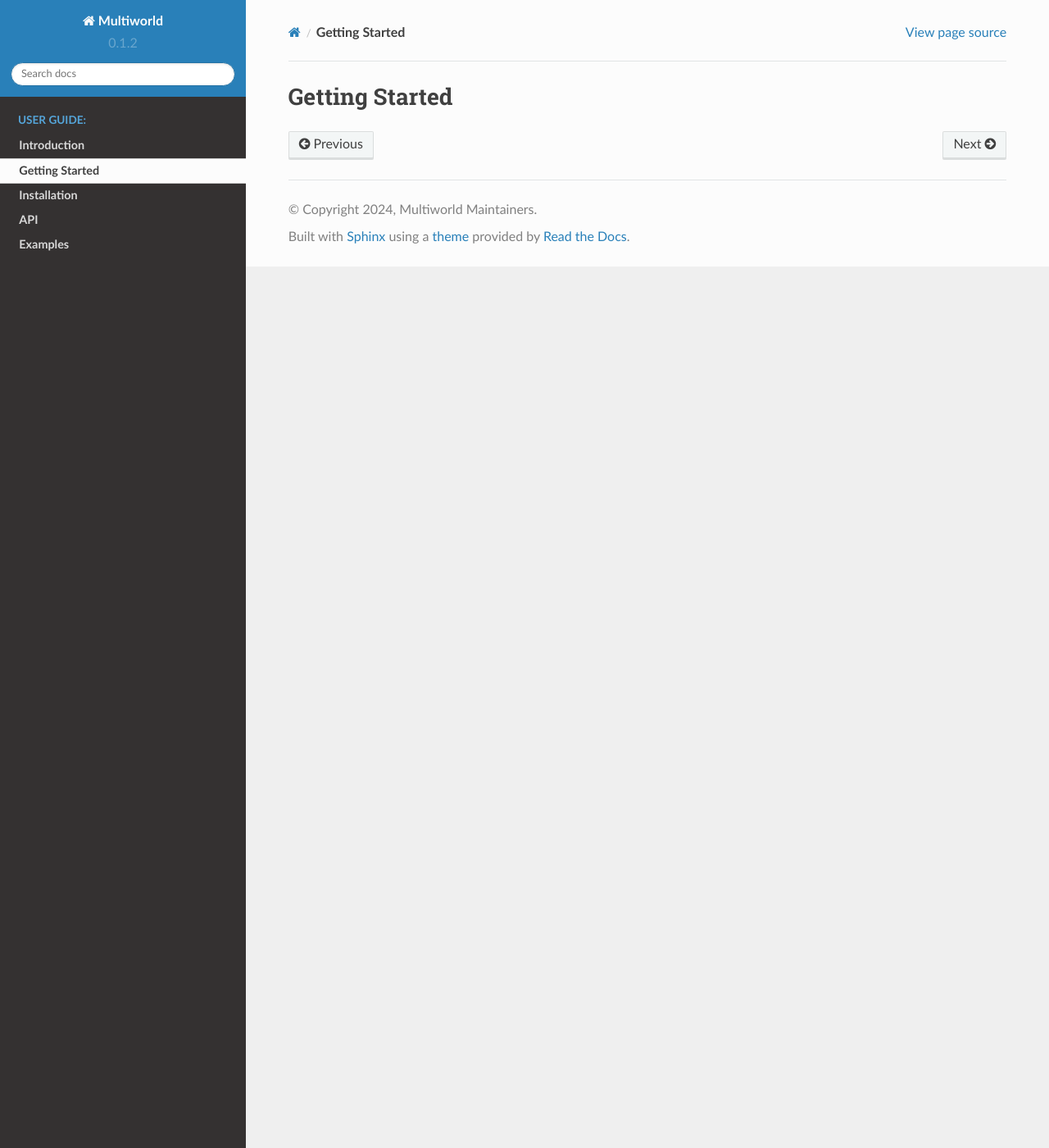
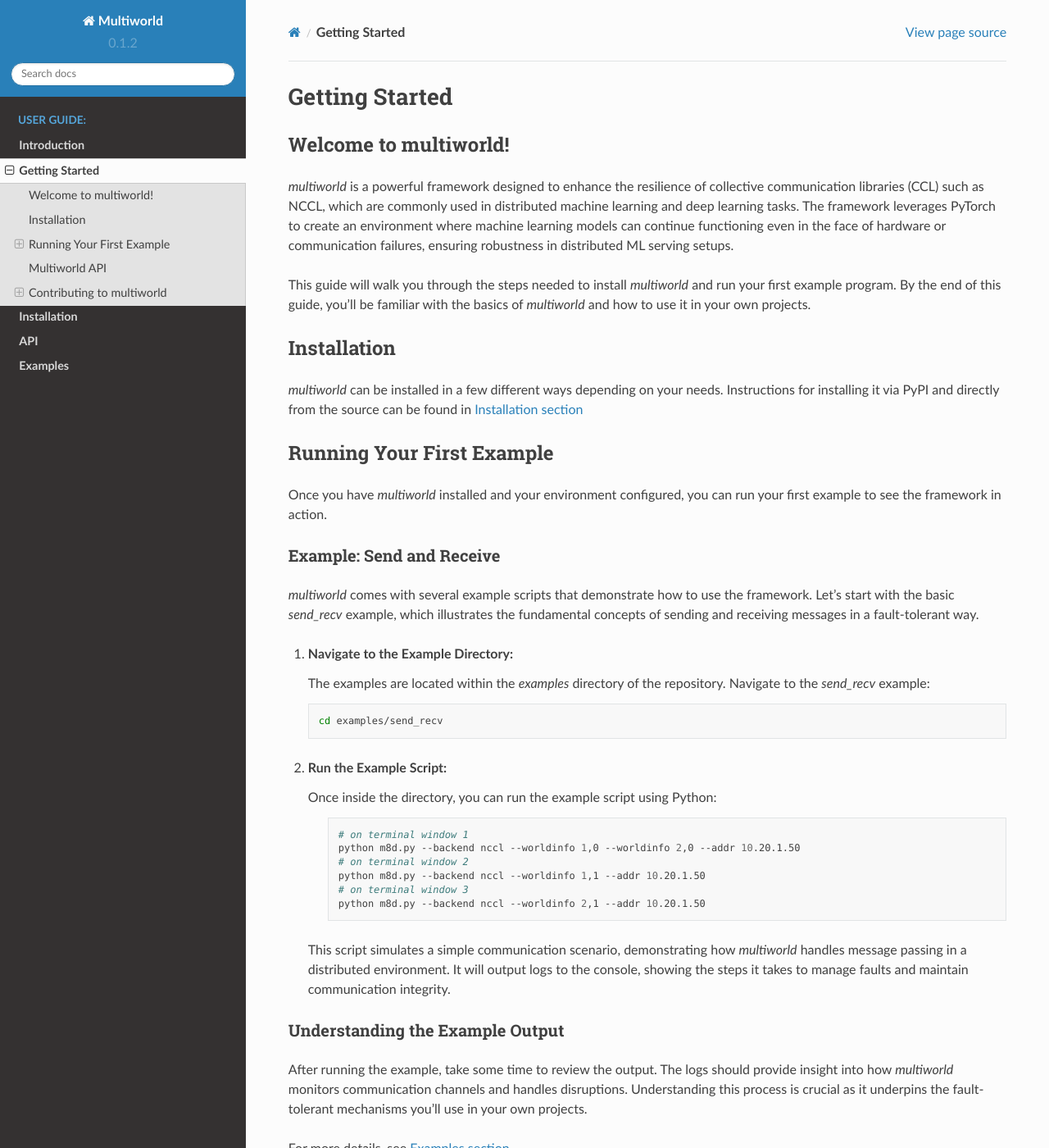
Before and after one commit to cisco-open/pymultiworld, a Sphinx documentation site: the page built from docs/source/sections/getting_started.rst, in a window 1280 px wide and 1400 px high. Shown: the whole window at 82% size. Built offline with Sphinx 7.4.7 and the Read the Docs theme 2.0.0, drawn with Linux system fonts in a browser that asks for light colours; some of the changed text lies outside the part shown.

Commit message:
docs: getting started section (#75)
added content on getting started rst file

Co-authored-by: Rares Gaia <ragaia@cisco.com>

```diff
--- a/docs/source/sections/getting_started.rst
+++ b/docs/source/sections/getting_started.rst
@@ -3,3 +3,63 @@
 ===================
 **Getting Started**
 ===================
+
+Welcome to multiworld!
+------------------------
+`multiworld` is a powerful framework designed to enhance the resilience of collective communication libraries (CCL) such as NCCL, which are commonly used in distributed machine learning and deep learning tasks. The framework leverages PyTorch to create an environment where machine learning models can continue functioning even in the face of hardware or communication failures, ensuring robustness in distributed ML serving setups.
+
+This guide will walk you through the steps needed to install `multiworld` and run your first example program. By the end of this guide, you’ll be familiar with the basics of `multiworld` and how to use it in your own projects.
+
+Installation
+------------
+`multiworld` can be installed in a few different ways depending on your needs. Instructions for installing it via PyPI and directly from the source can be found in :ref:`Installation section <installation>`
+
+Running Your First Example
+---------------------------
+Once you have `multiworld` installed and your environment configured, you can run your first example to see the framework in action.
+
+Example: Send and Receive
+^^^^^^^^^^^^^^^^^^^^^^^^^
+`multiworld` comes with several example scripts that demonstrate how to use the framework. Let's start with the basic `send_recv` example, which illustrates the fundamental concepts of sending and receiving messages in a fault-tolerant way.
+
+1. **Navigate to the Example Directory:**
+
+   The examples are located within the `examples` directory of the repository. Navigate to the `send_recv` example:
+
+   .. code-block:: bash
+
+       cd examples/send_recv
+
+2. **Run the Example Script:**
+
+   Once inside the directory, you can run the example script using Python:
+
+    .. code:: bash
+
+        # on terminal window 1
+        python m8d.py --backend nccl --worldinfo 1,0 --worldinfo 2,0 --addr 10.20.1.50
+        # on terminal window 2
+        python m8d.py --backend nccl --worldinfo 1,1 --addr 10.20.1.50
+        # on terminal window 3
+        python m8d.py --backend nccl --worldinfo 2,1 --addr 10.20.1.50
+
+   This script simulates a simple communication scenario, demonstrating how `multiworld` handles message passing in a distributed environment. It will output logs to the console, showing the steps it takes to manage faults and maintain communication integrity.
+
+Understanding the Example Output
+^^^^^^^^^^^^^^^^^^^^^^^^^^^^^^^^
+After running the example, take some time to review the output. The logs should provide insight into how `multiworld` monitors communication channels and handles disruptions. Understanding this process is crucial as it underpins the fault-tolerant mechanisms you’ll use in your own projects.
+
+For more details, see :ref:`Examples section <examples>`
+
+Multiworld API
+--------------
+`multiworld` API is documented in detail in the :ref:`API documentation section <api_doc>`
+
+Contributing to multiworld
+--------------------------
+`multiworld` is an open-source project, and contributions from the community are highly encouraged. Whether you want to fix bugs, add new features, or improve documentation, your help is valuable.
+Before contributing, please take a moment to review our `Contributing Guidelines <https://github.com/cisco-open/pymultiworld/blob/main/CONTRIBUTING.md>`. These guidelines outline the process for submitting issues, making changes, and following the code of conduct.
+
+Reporting Issues
+^^^^^^^^^^^^^^^^
+If you encounter any issues while using `multiworld`, please report them through the GitHub Issues page. Be sure to include detailed information about the problem and any steps to reproduce it.
```
